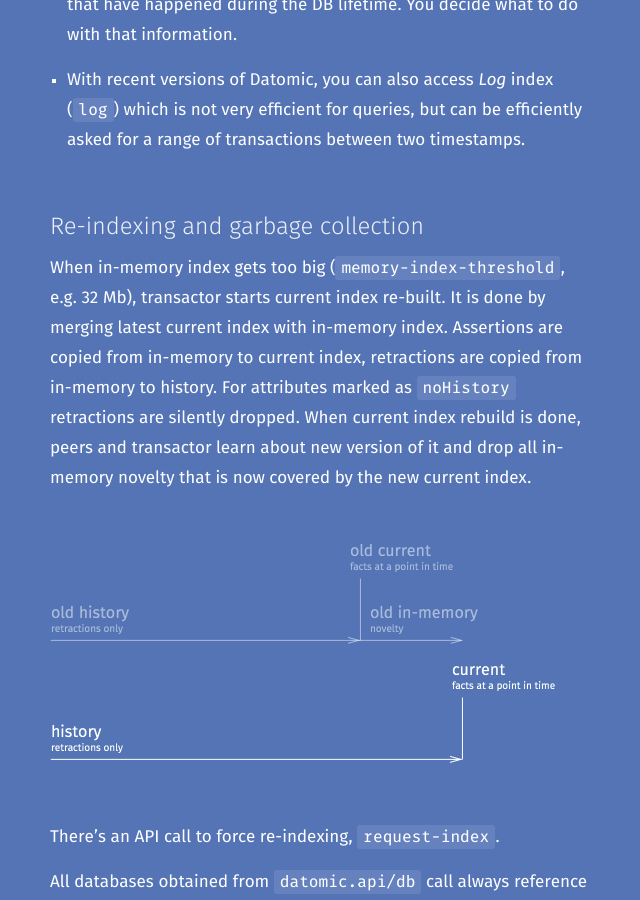
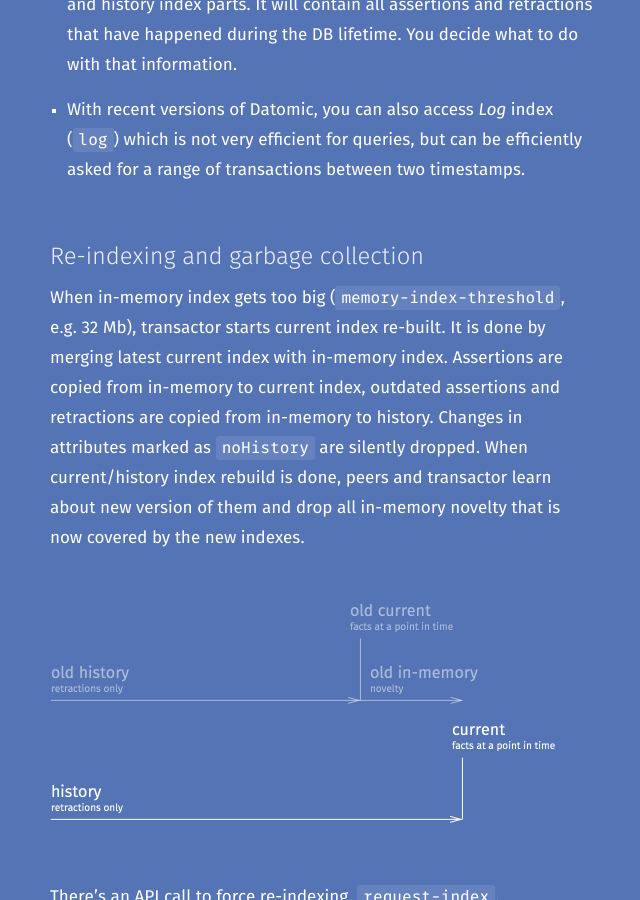
Before and after one commit to tonsky/tonsky.github.io, a Jekyll site: the page built from _posts/2014-05-06-unofficial-guide-to-datomic-internals.md, in a window 1280 px wide and 900 px high, scrolled down 4707 px. Shown: the whole window, without its empty margins (319-959 px from the left). Built offline with Jekyll 4.4.1, drawn with Linux system fonts in a browser that asks for light colours; comment, search, counter and statistics services are not loaded; some of the changed text lies outside the part shown.

Commit message:
Correction about history in Datomic internals

```diff
--- a/_posts/2014-05-06-unofficial-guide-to-datomic-internals.md
+++ b/_posts/2014-05-06-unofficial-guide-to-datomic-internals.md
@@ -49,7 +49,7 @@
 
 Each index is conceptually a single unit, but (except Log) is technically split into three parts, with different location and usage pattern:
 
-1. *History* part contains retractions only (all of them), is durable and kept in storage.
+1. *History* part contains datoms that by now have been changed or deleted, so no longer hold true (both initial assertions and subsequent retractions). History is durable and kept in storage.
 2. *Current* part contains latest assertions only, facts that are relevant at the moment index was built. If “Mary” gets renamed to “John”, only “John”, as latest true datom, will be included. Current part is durable and is kept in the storage too.
 3. *In-memory* part contains both assertions and retractions, is ephemeral and is kept in peers’ and transactor’s memory.
 
@@ -77,7 +77,7 @@
 
 ## Re-indexing and garbage collection
 
-When in-memory index gets too big (`memory-index-threshold`, e.g. 32 Mb), transactor starts current index re-built. It is done by merging latest current index with in-memory index. Assertions are copied from in-memory to current index, retractions are copied from in-memory to history. For attributes marked as `noHistory` retractions are silently dropped. When current index rebuild is done, peers and transactor learn about new version of it and drop all in-memory novelty that is now covered by the new current index.
+When in-memory index gets too big (`memory-index-threshold`, e.g. 32 Mb), transactor starts current index re-built. It is done by merging latest current index with in-memory index. Assertions are copied from in-memory to current index, outdated assertions and retractions are copied from in-memory to history. Changes in attributes marked as `noHistory` are silently dropped. When current/history index rebuild is done, peers and transactor learn about new version of them and drop all in-memory novelty that is now covered by the new indexes.
 
 <img src="./index-rebuild@2x.png" style="width: 505px; height: 220px" />
 
```
